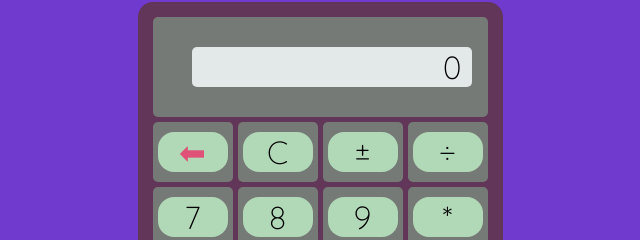
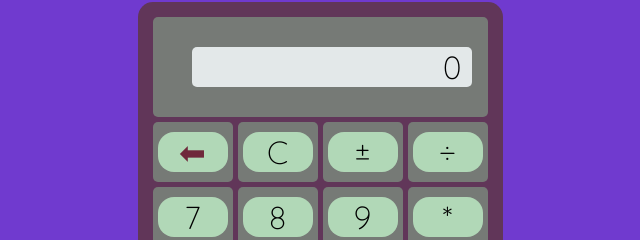
Before and after one commit to ihccenen/calculator, a plain HTML site: page index.html in a window 1280 px wide. Shown: the part 171-411 px from the top of the page, 320-960 px from the left. Drawn offline with Linux system fonts and the light colour scheme.

Commit message:
Changed backspace color

```diff
--- a/style/style.css
+++ b/style/style.css
@@ -82,5 +82,5 @@ body {
 }
 
 .backspace {
-    color: #df5177;
+    color: #6F283B;
 }
```
